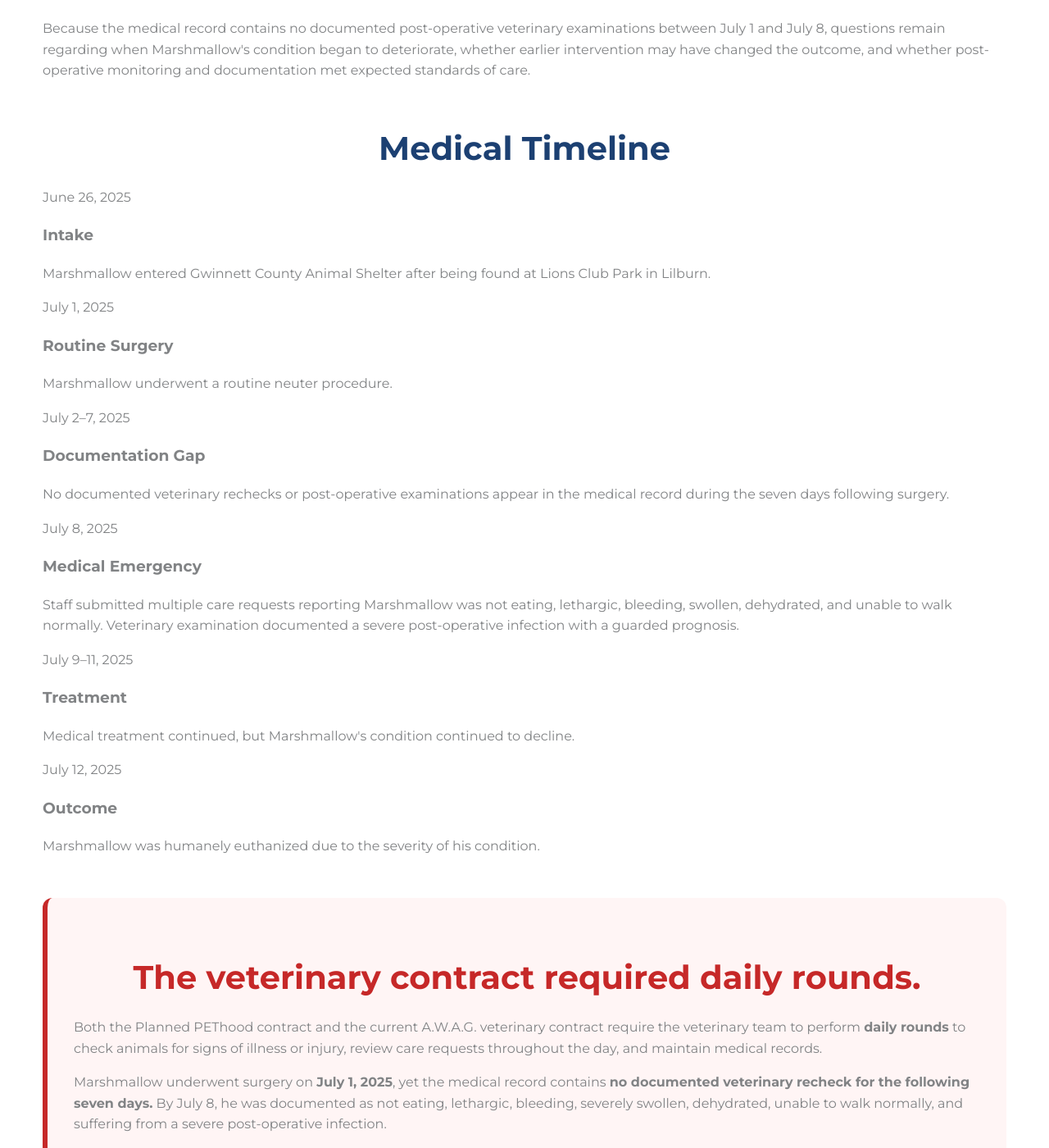
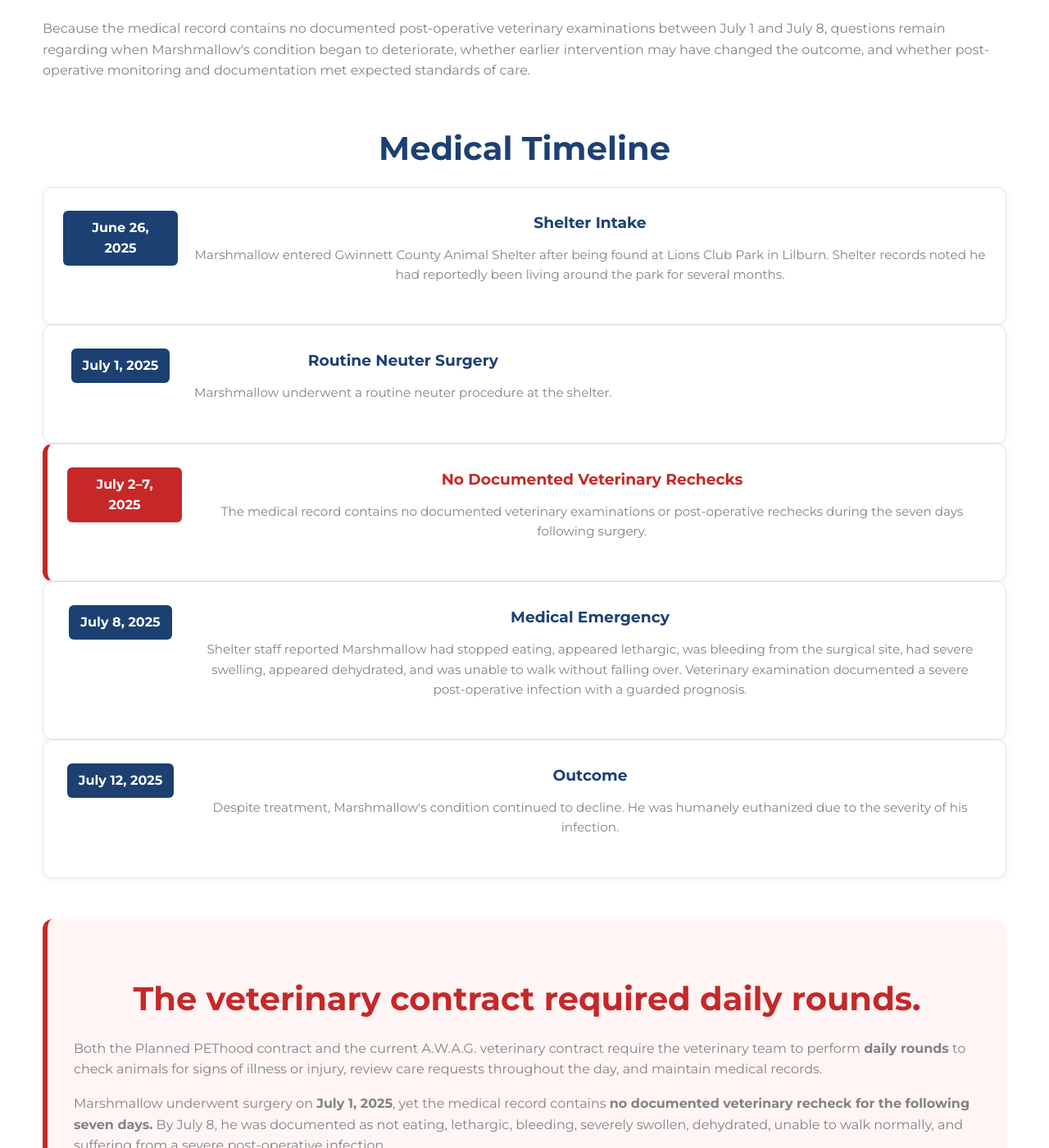
Before and after one commit to whitleybacon/gwinnett-animal-advocacy-alliance, a Jekyll site: the page built from issues/medical-care/marshmallow.html, in a window 1280 px wide and 1400 px high, scrolled down 1677 px. Shown: the whole window at 82% size. Built offline with Jekyll 4.4.1, drawn with Linux system fonts in a browser that asks for light colours.

Commit message:
Update marshmallow.html

```diff
--- a/issues/medical-care/marshmallow.html
+++ b/issues/medical-care/marshmallow.html
@@ -29,48 +29,120 @@ title: Marshmallow
 </section>
 
 <section class="home-section">
+
     <h2>Medical Timeline</h2>
-        <div class="timeline">
-            <div class="timeline-item">
-                <div class="timeline-date">June 26, 2025</div>
-                <div class="timeline-content">
-                    <h3>Intake</h3>
-                    <p>Marshmallow entered Gwinnett County Animal Shelter after being found at Lions Club Park in Lilburn.</p>
+
+    <div class="home-card">
+
+        <div style="display:flex;align-items:flex-start;gap:20px;">
+
+            <div style="min-width:140px;">
+                <span style="display:inline-block;background:#1C4072;color:#fff;padding:8px 14px;border-radius:6px;font-weight:700;">
+                    June 26, 2025
+                </span>
             </div>
+
+            <div>
+                <h3 style="margin-top:0;">Shelter Intake</h3>
+
+                <p>
+                    Marshmallow entered Gwinnett County Animal Shelter after being found at Lions Club Park in Lilburn. Shelter records noted he had reportedly been living around the park for several months.
+                </p>
             </div>
-            <div class="timeline-item">
-                <div class="timeline-date">July 1, 2025</div>
-                <div class="timeline-content">
-                    <h3>Routine Surgery</h3>
-                    <p>Marshmallow underwent a routine neuter procedure.</p>
+
         </div>
+
     </div>
-            <div class="timeline-item">
-                <div class="timeline-date">July 2–7, 2025</div>
-                <div class="timeline-content">
-                    <h3>Documentation Gap</h3>
-                    <p>No documented veterinary rechecks or post-operative examinations appear in the medical record during the seven days following surgery.</p>
+
+    <div class="home-card">
+
+        <div style="display:flex;align-items:flex-start;gap:20px;">
+
+            <div style="min-width:140px;">
+                <span style="display:inline-block;background:#1C4072;color:#fff;padding:8px 14px;border-radius:6px;font-weight:700;">
+                    July 1, 2025
+                </span>
             </div>
+
+            <div>
+                <h3 style="margin-top:0;">Routine Neuter Surgery</h3>
+
+                <p>
+                    Marshmallow underwent a routine neuter procedure at the shelter.
+                </p>
             </div>
-            <div class="timeline-item">
-                <div class="timeline-date">July 8, 2025</div>
-                <div class="timeline-content">
-                    <h3>Medical Emergency</h3>
-                    <p>Staff submitted multiple care requests reporting Marshmallow was not eating, lethargic, bleeding, swollen, dehydrated, and unable to walk normally. Veterinary examination documented a severe post-operative infection with a guarded prognosis.</p>
+
         </div>
+
     </div>
-            <div class="timeline-item">
-                <div class="timeline-date">July 9–11, 2025</div>
-                <div class="timeline-content"> <h3>Treatment</h3>
-                    <p>Medical treatment continued, but Marshmallow's condition continued to decline.</p>
+
+    <div class="home-card" style="border-left:6px solid #c62828;">
+
+        <div style="display:flex;align-items:flex-start;gap:20px;">
+
+            <div style="min-width:140px;">
+                <span style="display:inline-block;background:#c62828;color:#fff;padding:8px 14px;border-radius:6px;font-weight:700;">
+                    July 2–7, 2025
+                </span>
             </div>
-            </div> <div class="timeline-item">
-                <div class="timeline-date">July 12, 2025</div>
-                <div class="timeline-content"> <h3>Outcome</h3>
-                    <p>Marshmallow was humanely euthanized due to the severity of his condition.</p>
+
+            <div>
+                <h3 style="margin-top:0;color:#c62828;">No Documented Veterinary Rechecks</h3>
+
+                <p>
+                    The medical record contains no documented veterinary examinations or post-operative rechecks during the seven days following surgery.
+                </p>
+
             </div>
+
         </div>
+
     </div>
+
+    <div class="home-card">
+
+        <div style="display:flex;align-items:flex-start;gap:20px;">
+
+            <div style="min-width:140px;">
+                <span style="display:inline-block;background:#1C4072;color:#fff;padding:8px 14px;border-radius:6px;font-weight:700;">
+                    July 8, 2025
+                </span>
+            </div>
+
+            <div>
+                <h3 style="margin-top:0;">Medical Emergency</h3>
+
+                <p>
+                    Shelter staff reported Marshmallow had stopped eating, appeared lethargic, was bleeding from the surgical site, had severe swelling, appeared dehydrated, and was unable to walk without falling over. Veterinary examination documented a severe post-operative infection with a guarded prognosis.
+                </p>
+            </div>
+
+        </div>
+
+    </div>
+
+    <div class="home-card">
+
+        <div style="display:flex;align-items:flex-start;gap:20px;">
+
+            <div style="min-width:140px;">
+                <span style="display:inline-block;background:#1C4072;color:#fff;padding:8px 14px;border-radius:6px;font-weight:700;">
+                    July 12, 2025
+                </span>
+            </div>
+
+            <div>
+                <h3 style="margin-top:0;">Outcome</h3>
+
+                <p>
+                    Despite treatment, Marshmallow's condition continued to decline. He was humanely euthanized due to the severity of his infection.
+                </p>
+            </div>
+
+        </div>
+
+    </div>
+
 </section>
 
 <section class="home-section">
```
Lines whose indentation alone changed are shown as unchanged.
